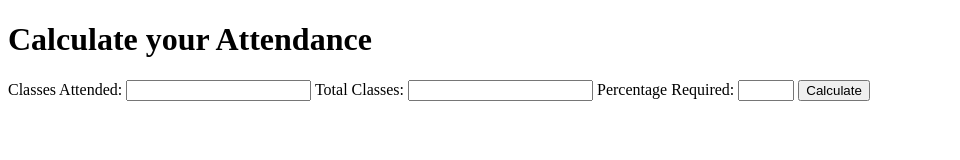
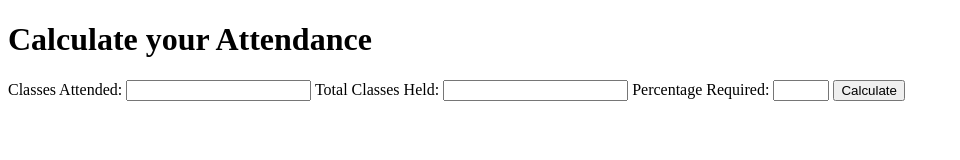
Before and after one commit to dhyananil/Atttttendance, a plain HTML site: page index.html in a window 1280 px wide. Shown: the whole page, without its empty margins (0-960 px from the left). Drawn offline with Linux system fonts and the light colour scheme.

Commit message:
update .html file.

```diff
--- a/index.html
+++ b/index.html
@@ -4,10 +4,7 @@
 		<meta http-equiv="Content-Type" content="text/html;charset=UTF-8" />
 		<meta name="viewport" content="width=device-width, initial-scale=1.0" />
 		<title>Atttttendance | Track your Attendance</title>
-		<link
-			rel="stylesheet"
-			href="https://fonts.googleapis.com/css2?family=Poppins:ital,wght@0,100;0,200;0,300;0,400;0,500;0,600;0,700;0,800;0,900;1,100;1,200;1,300;1,400;1,500;1,600;1,700;1,800;1,900&display=swap"
-		/>
+		<link rel="stylesheet" href="https://fonts.googleapis.com/css2?family=Poppins:ital,wght@0,100;0,200;0,300;0,400;0,500;0,600;0,700;0,800;0,900;1,100;1,200;1,300;1,400;1,500;1,600;1,700;1,800;1,900&display=swap" />
 		<link rel="stylesheet" href="style.css" />
 	</head>
 	<body>
@@ -19,16 +16,17 @@
 			<label for="classesAttended">Classes Attended:</label>
 			<input id="classesAttended" type="number" min="1" />
 
-			<label for="totalClasses">Total Classes:</label>
+			<label for="totalClasses">Total Classes Held:</label>
 			<input id="totalClasses" type="number" min="0" />
 
 			<label for="percentageRequired">Percentage Required:</label>
 			<input id="percentageRequired" type="number" min="60" max="90" />
 
 			<button id="calculate">Calculate</button>
+
+			<div id="mainResult"></div>
 		</div>
 
-		<div id="mainResult"></div>
 		<script src="script.js"></script>
 	</body>
 </html>
```
